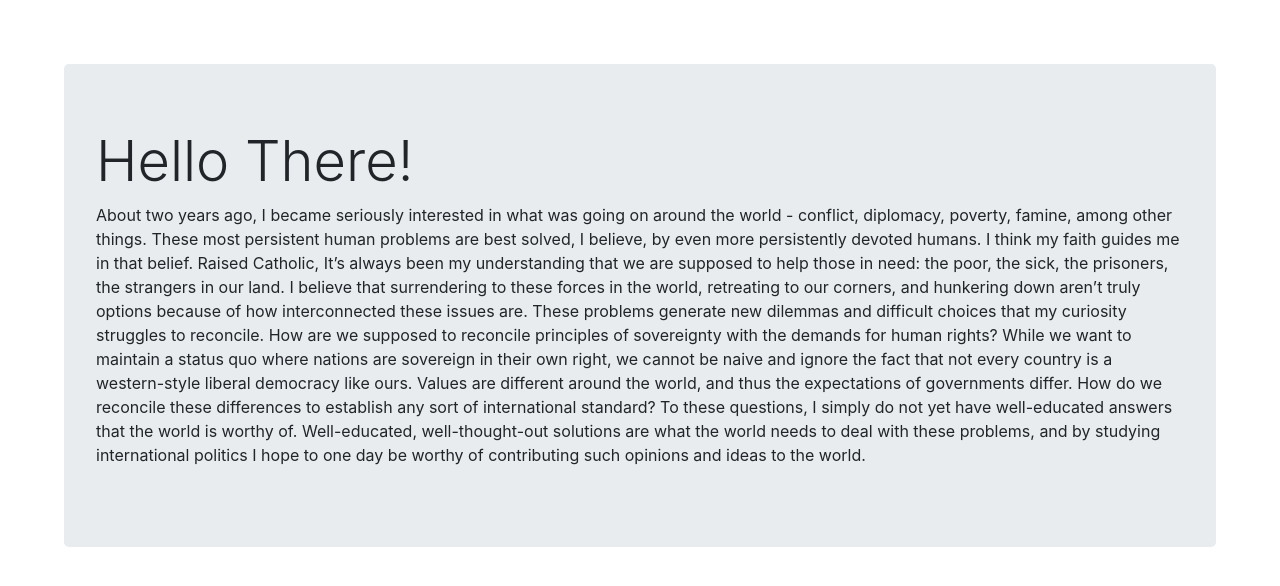
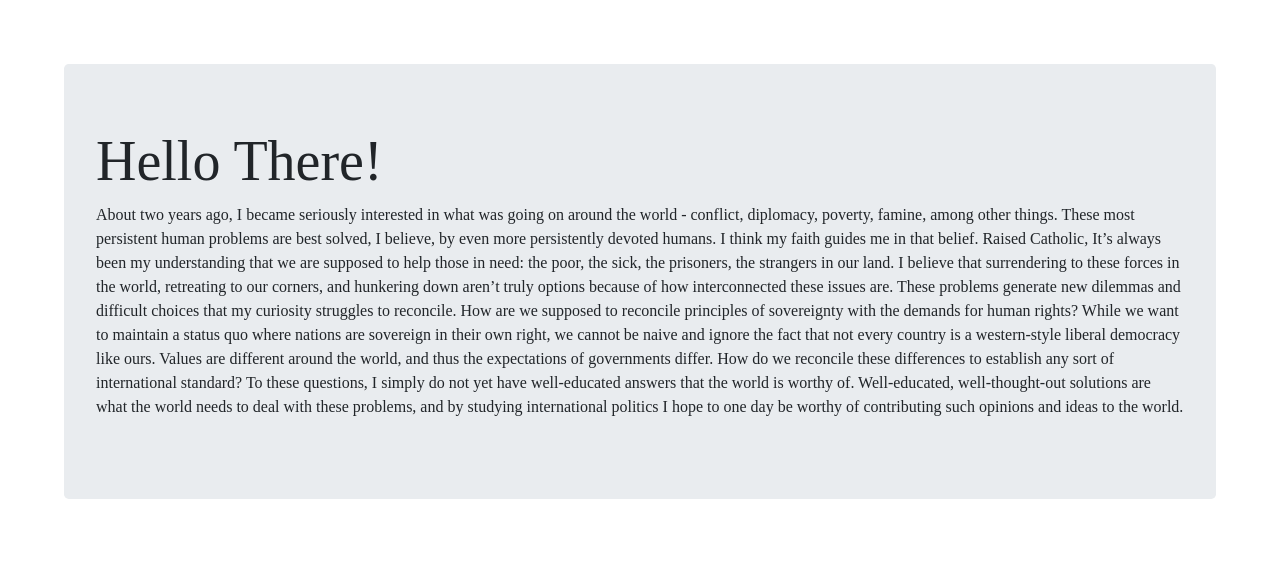
Before and after one commit to joeypalko/joeypalko.github.io, a Jekyll site: the page index.html, which Jekyll copies as it is, in a window 1280 px wide. Shown: the top 586 px of the page. Built offline with Jekyll 4.4.1, drawn with Linux system fonts in a browser that asks for light colours; nearby versions of some CDN libraries.

Commit message:
Update index.html

```diff
--- a/index.html
+++ b/index.html
@@ -12,6 +12,7 @@
     <style>
       body {
         padding: 5%;
+        font-family: "Times New Roman";
       }
     </style>
   </head>
```
